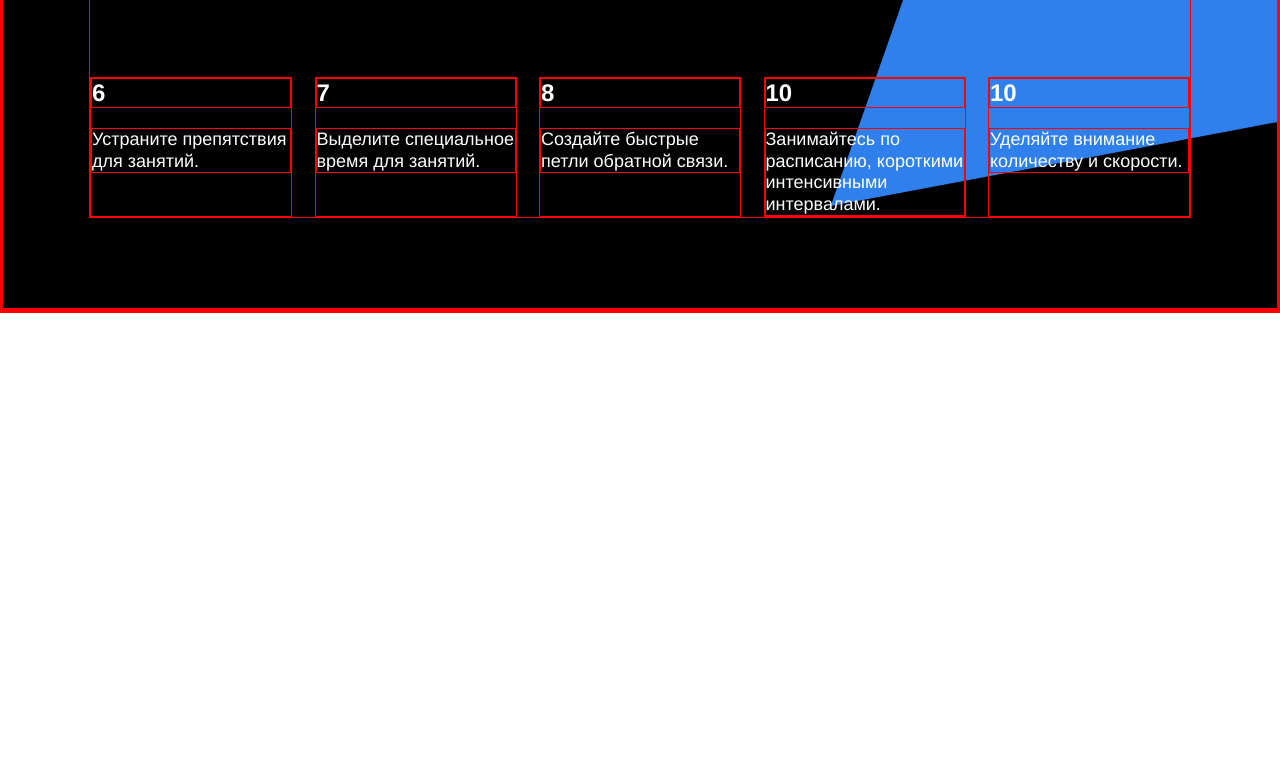
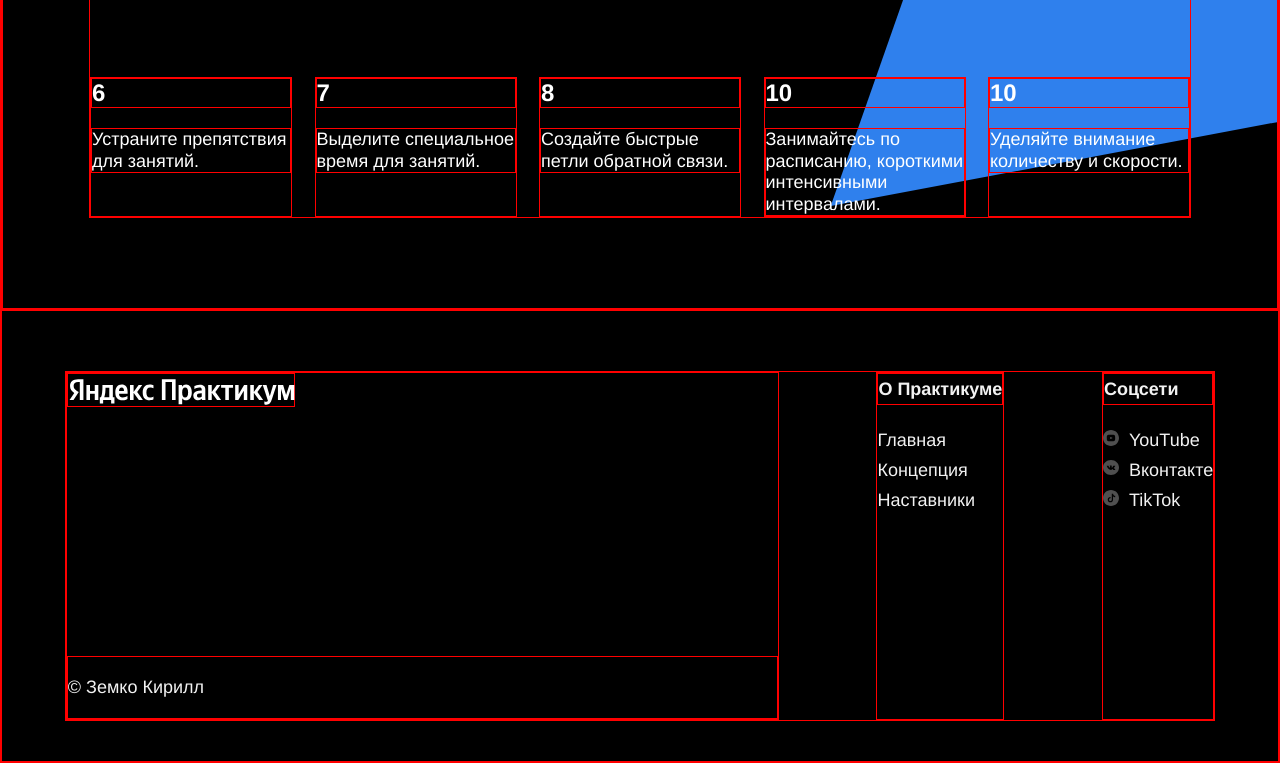
Before and after one commit to KirillZemko/first-project-25, a plain HTML site: page index.html in a window 1280 px wide. Shown: the part 3419-4182 px from the top of the page. Before the commit the page ends 3732 px from the top, so only its background shows below. Drawn offline with Linux system fonts and the light colour scheme.

Commit message:
added footer

```diff
--- a/index.html
+++ b/index.html
@@ -13,7 +13,6 @@
   <div class="page">
 
     <header class="header">
-
       <div class="logo logo_place_header">
         <a href="#"><img src="./images/logo_place_header.svg" alt="Логотип Яндекс"></a>
       </div>
@@ -21,7 +20,6 @@
       <p class="header__subtitle header__subtitle_place_header">Какие современные и эффективные подходы к обучению вы можете использовать в своей жизни? <a href="#" class="header__link">Узнать &#8594;</a></p>
       <img src="./images/two_again.png" alt="Иллюстрация" class="header__main-illustration header__main-illustration_place_header">
       <div class="header__square-pic header__square-pic_place_header"></div>
-
     </header>
 
     <main class="content">
@@ -133,7 +131,30 @@
       </section>
     </main>
     <footer class="footer">
-
+      <div class="footer__columns">
+        <div class="footer__column footer__column_content_copyright">
+          <div class="logo logo_place_footer">
+            <a href="#" class=""><img src="./images/logo_place_footer.svg" alt="Логотип Яндекс Практикум"></a>
+          </div>
+          <p class="footer__author footer__author_place_bottom">&copy Земко Кирилл</p>
+        </div>
+        <div class="footer__column footer__column_content_info">
+          <h5 class="footer__column-heading">О Практикуме</h5>
+          <ul class="footer__column-links">
+            <li><a class="footer__column-link" href="#">Главная</a></li>
+            <li><a class="footer__column-link" href="#">Концепция</a></li>
+            <li><a class="footer__column-link" href="#">Наставники</a></li>
+          </ul>
+        </div>
+        <div class="footer__column footer__column_content_social">
+          <h5 class="footer__column-heading">Соцсети</h5>
+          <ul class="footer__column-links">
+            <li><a class="footer__column-link" href="#"><img class="footer__social-icon" src="./images/youtube_color_white.svg" alt="YouTube">YouTube</a></li>
+            <li><a class="footer__column-link" href="#"><img class="footer__social-icon" src="./images/vk_color_white.svg" alt="Вконтакте">Вконтакте</a></li>
+            <li><a class="footer__column-link" href="#"><img class="footer__social-icon" src="./images/tiktok_color_white.svg" alt="TikTok">TikTok</a></li>
+          </ul>
+        </div>
+      </div>
     </footer>
   </div>
 </body>
--- a/style/style.css
+++ b/style/style.css
@@ -40,7 +40,7 @@ h1, h2, h3, h4, h5, h6, p, span, section {
     line-height: 96px;
     font-size: 102px;
     font-weight: 600;
-    /* border: 1px  solid red; */
+    border: 1px  solid red;
   }
 
   .header__title_place_header {
@@ -343,3 +343,64 @@ h1, h2, h3, h4, h5, h6, p, span, section {
     top: 0;
     z-index: 0;
   }
+
+  /* footer */
+
+  .footer {
+    background-color: #000000;
+    min-height: 350px;
+    color: #f2f2f2;
+    padding: 60px 0 40px 0;
+    display: flex;
+  }
+
+  .footer__columns {
+    width: 90%;
+    margin: 0 auto;
+    display: flex;
+    justify-content: space-between;
+  }
+
+  .footer__column_content_copyright {
+    flex-basis: 711px;
+    display: flex;
+    flex-direction: column;
+    justify-content: space-between;
+  }
+
+  .footer__author {
+    line-height: 25px;
+    font-size: 18px;
+    font-weight: normal;
+  }
+
+  .footer__author_place_bottom {
+    margin: 0;
+    padding: 18px 0;
+  }
+
+  .footer__column-heading {
+    margin: 0;
+    padding: 0;
+    line-height: 30px;
+    font-size: 18px;
+    font-weight: 600;
+  }
+
+  .footer__column-links {
+    list-style: none;
+    margin: 20px 0 16px 0;
+    padding: 0;
+  }
+
+  .footer__column-link {
+    text-decoration: none;
+    color: #f2f2f2;
+    line-height: 30px;
+    font-size: 18px;
+    font-weight: normal;
+  }
+
+  .footer__social-icon {
+    margin-right: 10px;
+  }
```
